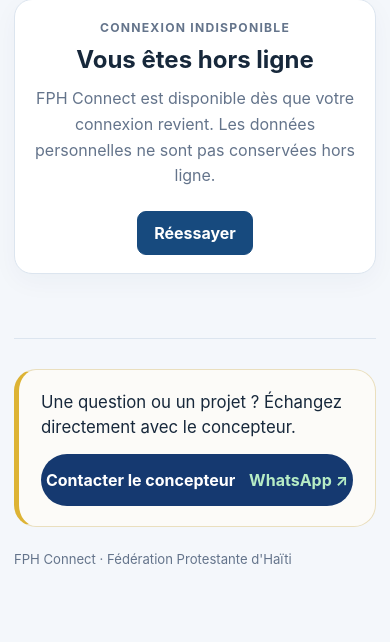
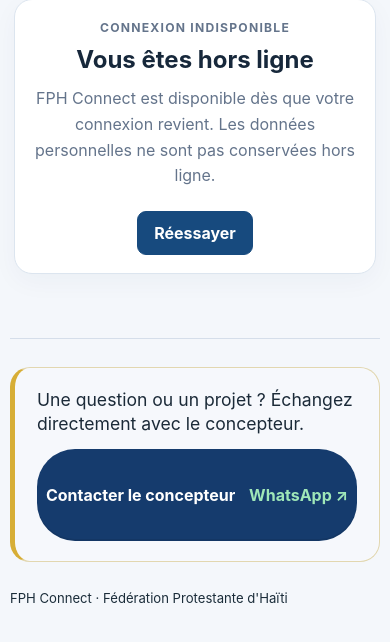
Before and after one commit to stanionic/FPH-Connect, a Flask app: page /offline in a window 390 px wide. Shown: the part 129-771 px from the top of the page. Run offline with Flask 3, Linux system fonts and the light colour scheme.

Commit message:
Align WhatsApp footer CTA with mockup
Co-authored-by: Copilot <223556219+Copilot@users.noreply.github.com>

```diff
--- a/pwa/static/css/style.css
+++ b/pwa/static/css/style.css
@@ -56,20 +56,20 @@ input:focus, select:focus, button:focus-visible, a:focus-visible { outline: 3px
 .empty-state { margin: 64px auto; max-width: 620px; text-align: center; }
 .empty-state h1 { margin-bottom: 12px; }
 .empty-state p { color: var(--muted); line-height: 1.6; }
-.site-footer { width: min(100% - 40px, 1920px); margin: 50px auto 0; padding: 30px 0 40px; border-top: 1px solid var(--line); color: var(--muted); font-size: .82rem; }
-.site-footer .footer-brand { margin: 24px 0 0; color: var(--muted); font-size: .82rem; }
+.site-footer { width: min(100% - 24px, 1920px); margin: 58px auto 0; padding: 0 0 24px; border-top: 1px solid #d5deea; color: var(--muted); font-size: .82rem; }
+.site-footer .footer-brand { margin: 28px 0 0; color: #1b2d3a; font-size: .82rem; }
 
-.footer-cta { display: flex; align-items: center; justify-content: space-between; gap: 20px; padding: 28px 34px; background: #fcfbf8; border: 1px solid #eadfbe; border-left: 5px solid #ddb334; border-radius: 22px; margin-bottom: 10px; }
-.footer-cta-text { margin: 0; color: #17283b; font-size: clamp(1.05rem, 1.25vw, 1.5rem); line-height: 1.5; }
-.footer-cta-button { display: inline-flex; align-items: center; gap: 10px; padding: 16px 28px; color: #fff; background: #153970; border-radius: 40px; text-decoration: none; font-weight: 700; font-size: clamp(1rem, 1.05vw, 1.25rem); white-space: nowrap; }
-.footer-cta-button:hover { background: #0f1c27; }
-.footer-cta-badge { color: #b6ecc5; }
+.footer-cta { display: flex; align-items: center; justify-content: space-between; gap: 18px; min-height: 180px; padding: 24px 26px 24px 30px; background: rgba(255,255,255,0.14); border: 1px solid #e2d7b0; border-left: 5px solid #d7ae36; border-radius: 20px; margin: 28px 0 10px; box-shadow: inset 0 0 0 1px rgba(255,255,255,0.15); }
+.footer-cta-text { margin: 0; max-width: 720px; color: #1b2a38; font-size: clamp(1.1rem, 1.8vw, 2.1rem); line-height: 1.35; font-weight: 400; }
+.footer-cta-button { display: inline-flex; align-items: center; justify-content: center; gap: 10px; min-width: 620px; height: 92px; padding: 0 28px; color: #fff; background: #153b6d; border-radius: 38px; text-decoration: none; font-weight: 700; font-size: clamp(1rem, 1.4vw, 1.8rem); white-space: nowrap; box-shadow: inset 0 -2px 0 rgba(0,0,0,0.08); }
+.footer-cta-button:hover { background: #112d52; }
+.footer-cta-badge { color: #9fe7b8; font-weight: 700; }
 .footer-cta-button:focus-visible { outline: 3px solid #86baf0; outline-offset: 2px; }
 
 @media (max-width: 640px) {
-    .site-footer { width: min(100% - 28px, 1920px); }
-    .footer-cta { flex-direction: column; align-items: flex-start; gap: 14px; padding: 20px 22px; }
-    .footer-cta-button { width: 100%; justify-content: center; }
+    .site-footer { width: min(100% - 20px, 1920px); }
+    .footer-cta { flex-direction: column; align-items: flex-start; gap: 14px; min-height: auto; padding: 20px 22px; }
+    .footer-cta-button { width: 100%; min-width: 0; justify-content: center; }
 }
 .offline-notice { color: #a04a12; }
 [hidden] { display: none !important; }
```
